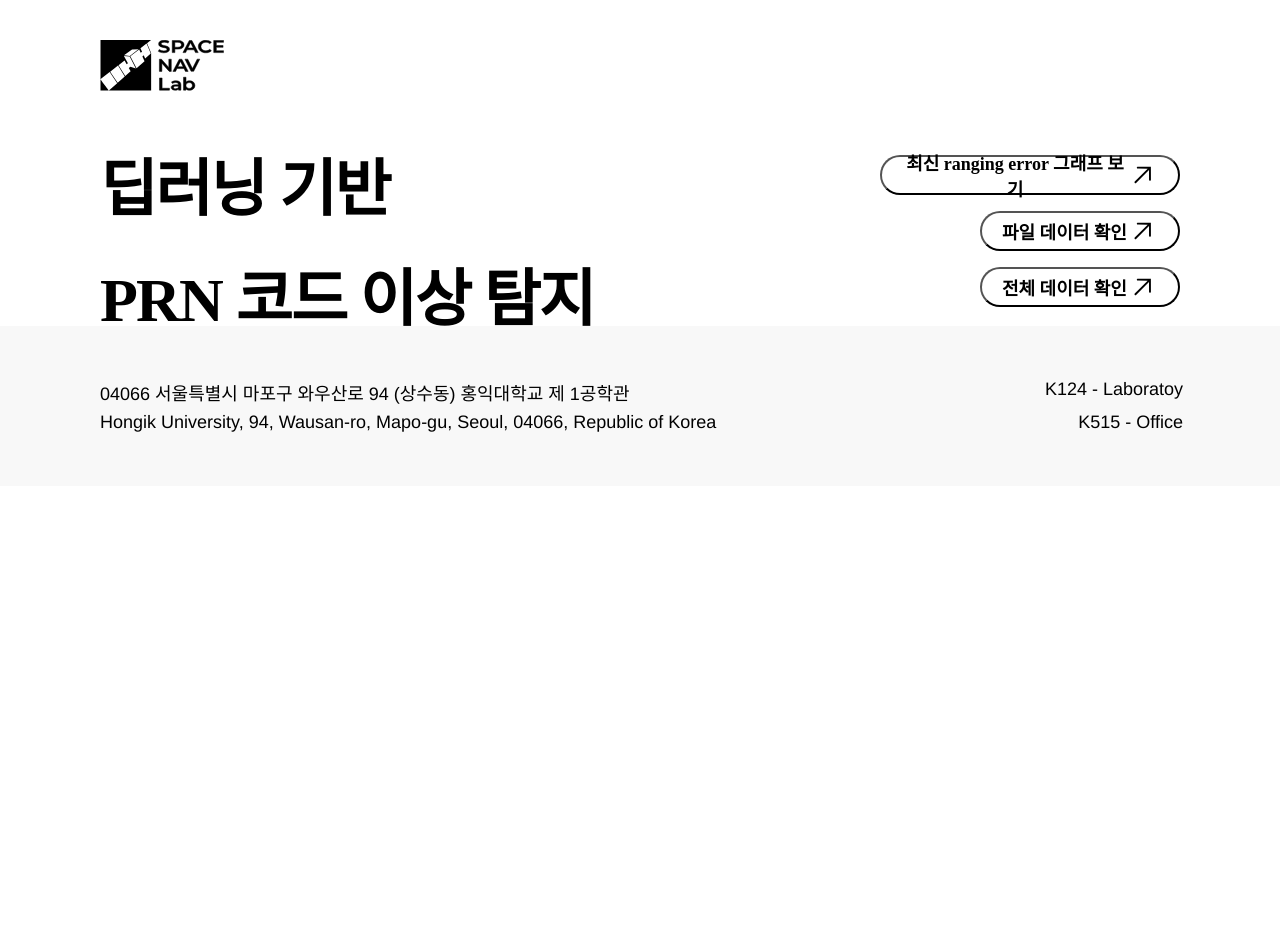
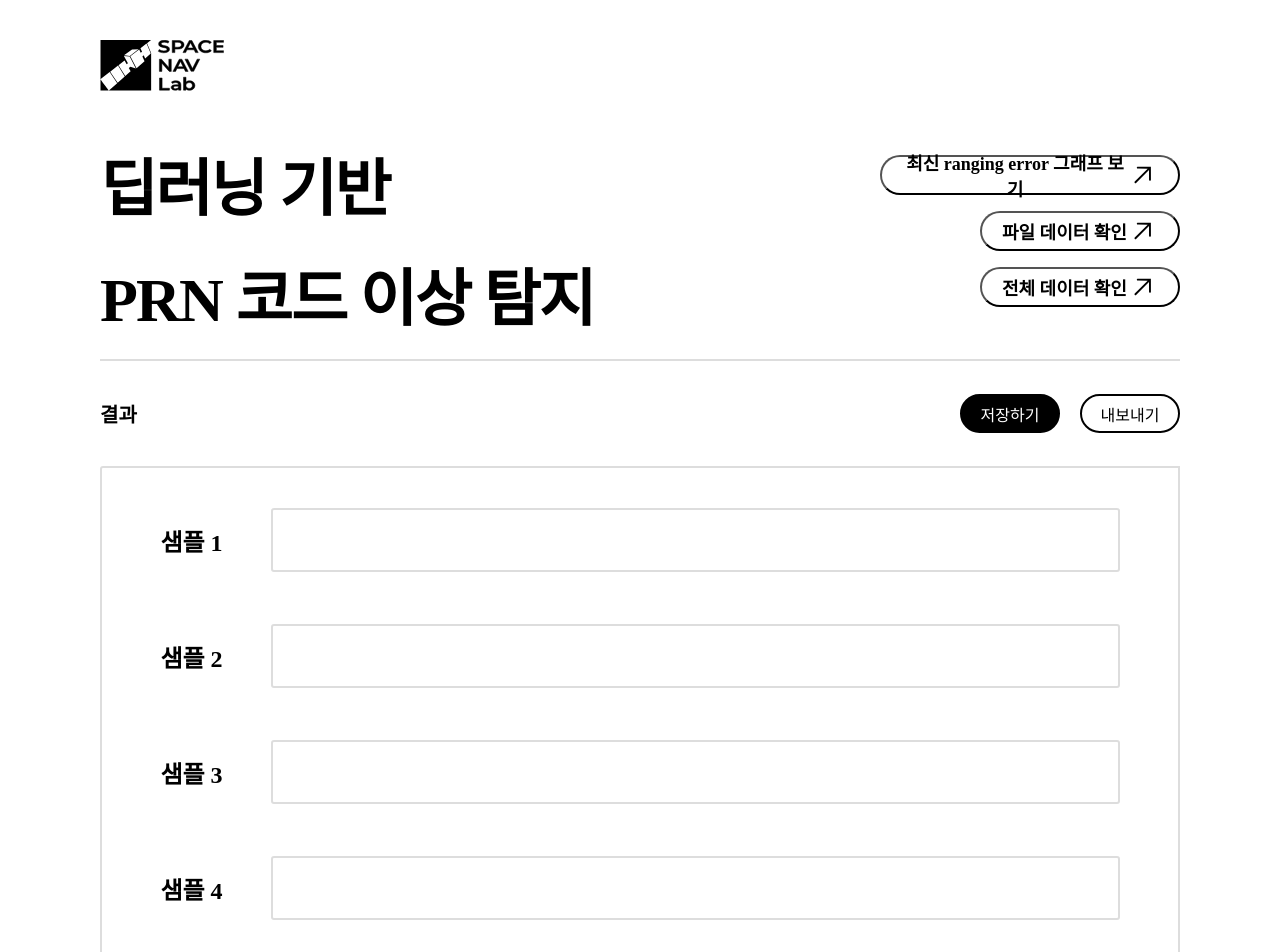
Before and after one commit to Naymium/FrontEnd, a React (Vite) app in the folder vite-project/: page /results in a window 1280 px wide. Shown: the top 952 px of the page. Before the commit the page ends 800 px from the top, so only its background shows below. Built offline with nearby package versions, Linux system fonts and the light colour scheme.

Commit message:
[feat] create result screen structure

```diff
--- a/vite-project/package.json
+++ b/vite-project/package.json
@@ -10,6 +10,8 @@
     "preview": "vite preview"
   },
   "dependencies": {
+    "cookie": "^1.0.2",
+    "node": "^24.0.1",
     "react": "^19.1.0",
     "react-dom": "^19.1.0",
     "react-router-dom": "^7.6.0"
--- a/vite-project/src/CSS/Header.css
+++ b/vite-project/src/CSS/Header.css
@@ -16,11 +16,11 @@
   background-color: white;
 }
 
-button:hover {
+.header button:hover {
   cursor: pointer;
 }
 
-.title-button-nest {
+.header .title-button-nest {
   height: 191px;
   margin-top: 40px;
   display: flex;
@@ -28,7 +28,7 @@ button:hover {
   justify-content: space-between;
 }
 
-.title-main {
+.header .title-main {
   width: 500px;
   color: var(--Color-Black, #000);
 
@@ -40,7 +40,7 @@ button:hover {
   letter-spacing: -1.86px;
 }
 
-.button-nest {
+.header .button-nest {
   display: flex;
   flex-direction: column;
   justify-content: space-between;
@@ -50,7 +50,7 @@ button:hover {
   gap: 16px;
 }
 
-button.redirection {
+.header button.redirection {
   height: 40px;
   border-radius: 50px;
   border-width: 2px;
@@ -73,7 +73,7 @@ button.redirection {
   line-height: normal;
 }
 
-button.arrow {
+.header button.arrow {
   width: 29.694px;
   height: 29.694px;
   flex-shrink: 0;
--- /dev/null
+++ b/vite-project/src/CSS/Results.css
@@ -0,0 +1,120 @@
+.results-container {
+  margin: 33px 100px 100px 100px;
+  border-top: 2px solid #ddd;
+}
+
+.results-container .result-save-export-nest {
+  height: 39px;
+  margin-top: 33px;
+  display: flex;
+  flex-direction: row;
+  justify-content: space-between;
+}
+
+.results-container .result-text {
+  height: 100%;
+  display: flex;
+  justify-content: center;
+  align-items: center;
+  color: #000;
+  font-family: "Pretendard Variable";
+  font-size: 20px;
+  font-style: normal;
+  font-weight: 600;
+  line-height: normal;
+}
+
+.results-container .button-nest {
+  height: 100%;
+  display: flex;
+  flex-direction: row;
+  justify-content: space-between;
+  margin: 0;
+  gap: 20px;
+}
+
+.results-container .save-button {
+  height: 39px;
+  width: 100px;
+
+  display: inline-flex;
+  justify-content: center;
+  align-items: center;
+
+  border-radius: 50px;
+  border: 2px solid #000;
+  background: #000;
+
+  color: #fff;
+  font-family: "Pretendard Variable";
+  font-size: 16px;
+  font-style: normal;
+  font-weight: 500;
+  line-height: normal;
+}
+
+.results-container .export-button {
+  height: 39px;
+  width: 100px;
+
+  display: inline-flex;
+  justify-content: center;
+  align-items: center;
+
+  border-radius: 50px;
+  border: 2px solid #000;
+  background: #fff;
+
+  color: #000;
+  font-family: "Pretendard Variable";
+  font-size: 16px;
+  font-style: normal;
+  font-weight: 500;
+  line-height: normal;
+}
+
+.results-container .sample-nest {
+  margin-top: 33px;
+  display: flex;
+  flex-direction: column;
+  padding: 40px 60px;
+  justify-content: center;
+  align-items: center;
+  align-content: center;
+  gap: 52px;
+  flex-wrap: wrap;
+  border-radius: 3px 0px 0px 3px;
+  border: 2px solid #ddd;
+}
+
+.results-container .sample-instance {
+  margin: 0 106px 0 106px;
+  display: flex;
+  flex-direction: row;
+  justify-content: space-between;
+  align-items: center;
+  color: #000;
+  font-family: "Pretendard Variable";
+  font-size: 24px;
+  font-style: normal;
+  font-weight: 600;
+  line-height: normal;
+  gap: 48px;
+}
+
+.results-container span {
+  width: 63px;
+}
+
+.results-container .output {
+  display: flex;
+  width: 797px;
+  height: 20px;
+  padding: 20px 24px;
+  justify-content: center;
+  align-items: center;
+  gap: 16px;
+  flex-shrink: 0;
+  border-radius: 3px;
+  border: 2px solid #ddd;
+}
--- a/vite-project/src/Pages/Home.jsx
+++ b/vite-project/src/Pages/Home.jsx
@@ -1,4 +1,3 @@
-import React from "react";
 import "../CSS/Home.css";
 
 import CheckBoxToggle from "../Components/CheckBoxToggle.jsx";
--- /dev/null
+++ b/vite-project/src/Pages/Results.jsx
@@ -0,0 +1,39 @@
+import "../CSS/Results.css";
+
+const Results = () => {
+  return (
+    <div className="results-container">
+      <div className="result-save-export-nest">
+        <div className="result-text">결과</div>
+        <div className="button-nest">
+          <button className="save-button">저장하기</button>
+          <button className="export-button">내보내기</button>
+        </div>
+      </div>
+      <div className="sample-nest">
+        <div className="sample-instance">
+          <span>샘플 1</span>
+          <div className="output"></div>
+        </div>
+        <div className="sample-instance">
+          <span>샘플 2</span>
+          <div className="output"></div>
+        </div>
+        <div className="sample-instance">
+          <span>샘플 3</span>
+          <div className="output"></div>
+        </div>
+        <div className="sample-instance">
+          <span>샘플 4</span>
+          <div className="output"></div>
+        </div>
+        <div className="sample-instance">
+          <span>샘플 5</span>
+          <div className="output"></div>
+        </div>
+      </div>
+    </div>
+  );
+};
+
+export default Results;
--- a/vite-project/src/Router.jsx
+++ b/vite-project/src/Router.jsx
@@ -1,12 +1,14 @@
-import { BrowserRouter, Routes, Route } from "react-router-dom";
+import { Routes, Route } from "react-router-dom";
 import Graph from "./Pages/Graph.jsx";
 import Home from "./Pages/Home.jsx";
+import Results from "./Pages/results.jsx";
 
 const AppRoutes = () => {
   return (
       <Routes>
         <Route path="/" element={<Home />} />
         <Route path="/graph" element={<Graph />} />
+        <Route path="/results" element={<Results />} />
       </Routes>
   );
 };
```
Also changed, not shown: 1 other file (tests, documents, lock files or other folders).
